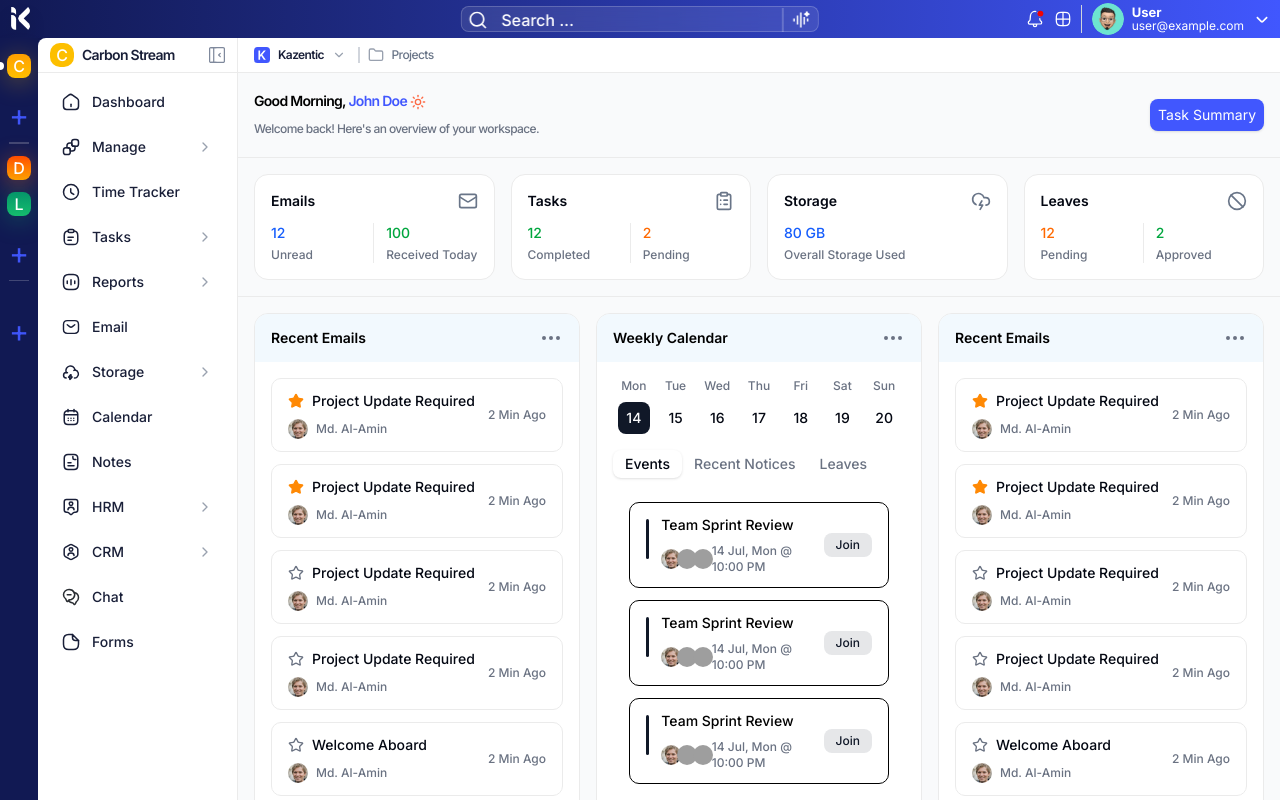
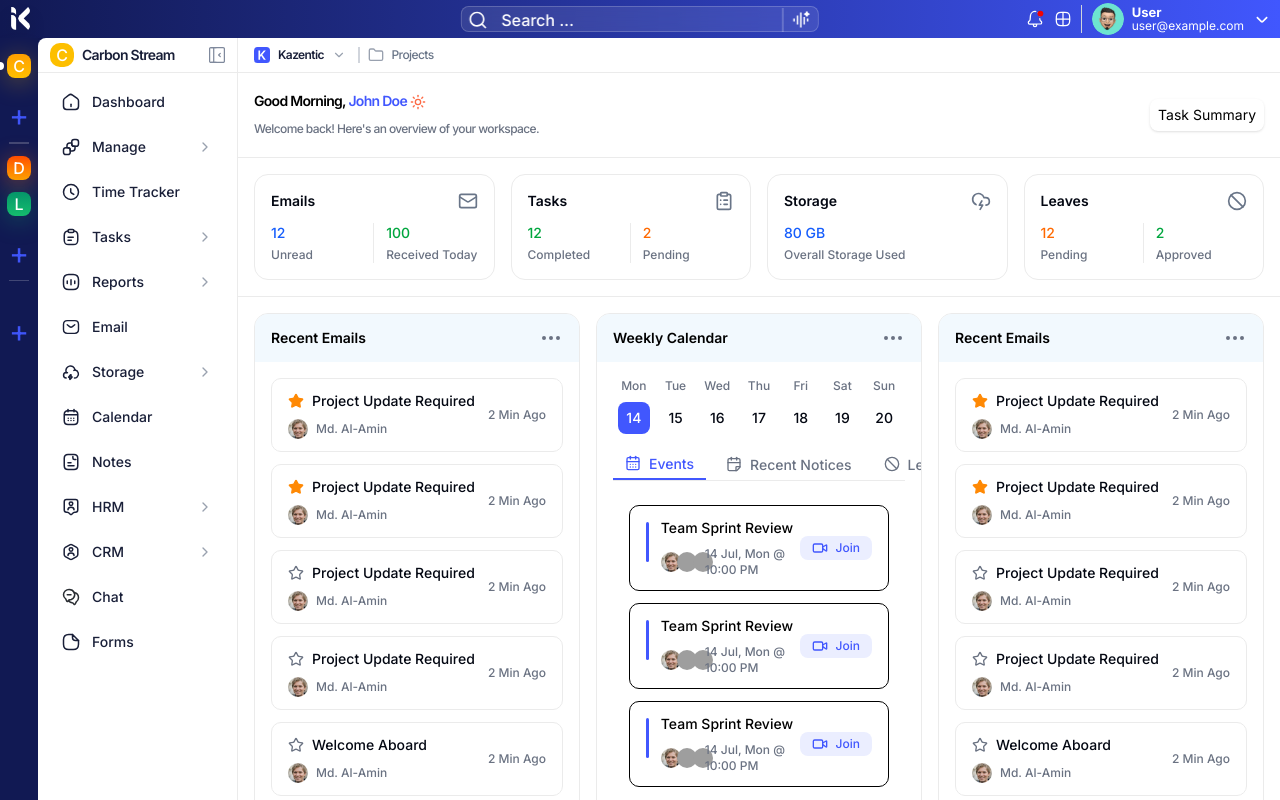
Before and after one commit to Shamiul-alim/KazenticV2, a Next.js app: page /dashboard in a window 1280 px wide. Shown: the top 800 px of the page. Built offline with nearby package versions, Linux system fonts and the light colour scheme; grey boxes are pictures that could not be loaded.

Commit message:
feat(dashboard): Update Dashboard styles and components; add new color variables for dashboard theme

```diff
--- a/src/app/(application)/dashboard/page.tsx
+++ b/src/app/(application)/dashboard/page.tsx
@@ -5,26 +5,21 @@
 import { StatsCard } from "@/components/dashboard/stats-card";
 import { Button } from "@/components/ui/Button";
 import { Tabs, TabsContent, TabsList, TabsTrigger } from "@/components/ui/tabs";
-import { cn } from "@/lib/utils";
-import { Ban, ClipboardList, CloudLightning, Ellipsis, Mail, Sun } from "lucide-react";
-import { useState } from "react";
+import { Ban, CalendarDays, CalendarFold, ClipboardList, CloudLightning, Ellipsis, Mail, Sun } from "lucide-react";
 
 enum TABS {
     EVENTS = "events",
     NOTICES = "notices",
     LEAVES = "leaves",
 }
-type Tab = (typeof TABS)[keyof typeof TABS]
 
 export default function Dashboard() {
-    const [activeTab, setActiveTab] = useState<Tab>(TABS.EVENTS)
     return (
-        <section className='flex flex-col bg-primary-foreground h-full overflow-scroll'>
+        <section className='flex flex-col bg-primary-dashboard-foreground h-full overflow-scroll'>
             <div className="p-4 flex items-center justify-between border-b border-b-border">
                 <div className="space-y-1">
                     <h1 className="text-sm font-semibold leading-6 tracking-[-0.05em] align-middle">
-                        {/* TODO: text-primary should be the color of text-btn-primary */}
-                        Good Morning, <span className="text-btn-primary">John Doe</span> <Sun className="inline-block w-4 h-4" color="#FD6A45" />
+                        Good Morning, <span className="text-primary-dashboard">John Doe</span> <Sun className="inline-block w-4 h-4" color="#FD6A45" />
                     </h1>
                     <p className="text-xs font-medium leading-6 tracking-[-0.05em] align-middle text-muted-foreground">
                         Welcome back! Here's an overview of your workspace.
@@ -129,7 +124,7 @@
                                     <div key={day} className="flex justify-center">
                                         <span
                                             className={`flex h-8 w-8 items-center justify-center rounded-md text-sm font-medium ${i === 0
-                                                ? "bg-primary text-primary-foreground"
+                                                ? "bg-primary-dashboard text-primary-dashboard-foreground"
                                                 : "text-foreground"
                                                 }`}
                                         >
@@ -156,12 +151,12 @@
                                             onClick={() => setActiveTab(tab.id as Tab)}
                                             className={cn(
                                                 "relative pb-3 transition",
-                                                active ? "text-primary" : "text-muted-foreground"
+                                                active ? "text-primary-dashboard" : "text-muted-foreground"
                                             )}
                                         >
                                             {tab.label}
                                             {active && (
-                                                <span className="absolute inset-x-0 -bottom-px h-0.5 bg-primary" />
+                                                <span className="absolute inset-x-0 -bottom-px h-0.5 bg-primary-dashboard" />
                                             )}
                                         </button>
                                     )
@@ -173,20 +168,23 @@
                             className="w-full p-4"
                         >
                             {/* Tabs header */}
-                            <TabsList className="h-auto bg-transparent p-0" variant="line">
+                            <TabsList className="relative h-auto bg-transparent p-0" variant="line">
                                 <TabsTrigger value={TABS.EVENTS}>
+                                    <CalendarDays className="inline-block w-4 h-4 mr-2 mb-0.5 data-[state=active]:text-primary-dashboard" />
                                     Events
-                                    {/* <span className="absolute inset-x-0 -bottom-px h-0.5 bg-primary data-[state=inactive]:hidden" /> */}
+                                    <span className="absolute inset-x-0 -bottom-px h-0.5 bg-primary-dashboard opacity-0 data-[state=active]:opacity-100 group-data-[variant=default]:hidden" />
                                 </TabsTrigger>
 
                                 <TabsTrigger value={TABS.NOTICES}>
+                                    <CalendarFold className="inline-block w-4 h-4 mr-2 mb-0.5 data-[state=active]:text-primary-dashboard" />
                                     Recent Notices
-                                    {/* <span className="absolute inset-x-0 -bottom-px h-0.5 bg-primary data-[state=inactive]:hidden" /> */}
+                                    <span className="absolute inset-x-0 -bottom-px h-0.5 bg-primary-dashboard opacity-0 data-[state=active]:opacity-100 group-data-[variant=default]:hidden" />
                                 </TabsTrigger>
 
                                 <TabsTrigger value={TABS.LEAVES}>
+                                    <Ban className="inline-block w-4 h-4 mr-2 mb-0.5 data-[state=active]:text-primary-dashboard" />
                                     Leaves
-                                    {/* <span className="absolute inset-x-0 -bottom-px h-0.5 bg-primary data-[state=inactive]:hidden" /> */}
+                                    <span className="absolute inset-x-0 -bottom-px h-0.5 bg-primary-dashboard opacity-0 data-[state=active]:opacity-100 group-data-[variant=default]:hidden" />
                                 </TabsTrigger>
                             </TabsList>
                             <TabsContent value={TABS.EVENTS}>
--- a/src/app/globals.css
+++ b/src/app/globals.css
@@ -38,6 +38,8 @@
   --color-secondary: var(--secondary);
   --color-primary-foreground: var(--primary-foreground);
   --color-primary: var(--primary);
+  --color-primary-dashboard: var(--primary-dashboard);
+  --color-primary-dashboard-foreground: var(--primary-dashboard-foreground);
   --color-popover-foreground: var(--popover-foreground);
   --color-popover: var(--popover);
   --color-card-foreground: var(--card-foreground);
@@ -60,6 +62,8 @@
   --popover: oklch(1 0 0);
   --popover-foreground: oklch(0.13 0.028 261.692);
   --primary: oklch(0.21 0.034 264.665);
+  --primary-dashboard: oklch(0.5516 0.2457 269.99);
+  --primary-dashboard-foreground: oklch(1 0 0);
   --primary-foreground: oklch(0.985 0.002 247.839);
   --secondary: oklch(0.967 0.003 264.542);
   --secondary-foreground: oklch(0.21 0.034 264.665);
@@ -85,8 +89,6 @@
   --sidebar-accent-foreground: oklch(0.21 0.034 264.665);
   --sidebar-border: oklch(0.928 0.006 264.531);
   --sidebar-ring: oklch(0.707 0.022 261.325);
-  --btn-primary: oklch(0.5516 0.2457 269.99);
-  --btn-primary-foreground: oklch(1 0 0);
 }
 
 .dark {
@@ -122,8 +124,6 @@
   --sidebar-accent-foreground: oklch(0.985 0.002 247.839);
   --sidebar-border: oklch(1 0 0 / 10%);
   --sidebar-ring: oklch(0.551 0.027 264.364);
-  --btn-primary: oklch(0.5516 0.2457 269.99);
-  --btn-primary-foreground: oklch(1 0 0);
 }
 
 .hide-scrollbar {
--- a/src/components/dashboard/recent-items/calendar/calendar-event.tsx
+++ b/src/components/dashboard/recent-items/calendar/calendar-event.tsx
@@ -1,3 +1,4 @@
+import { Video } from "lucide-react"
 import Image from "next/image"
 
 export function CalendarEvent() {
@@ -5,7 +6,7 @@
         <div className="flex items-center justify-between rounded-lg border px-4 py-3">
             <div className="flex items-start gap-3">
                 {/* Left indicator */}
-                <span className="mt-1 h-10 w-1 rounded-full bg-primary" />
+                <span className="mt-1 h-10 w-1 rounded-full bg-primary-dashboard" />
 
                 <div className="space-y-2">
                     <p className="text-sm font-medium">Team Sprint Review</p>
@@ -21,8 +22,8 @@
                 </div>
             </div>
 
-            <button className="flex items-center gap-2 rounded-md bg-primary/10 px-3 py-1 text-xs font-medium text-primary">
-                Join
+            <button className="flex items-center gap-2 rounded-md bg-primary-dashboard/10 px-3 py-1 text-xs font-medium text-primary-dashboard">
+                <Video className="w-4 h-4" /> Join
             </button>
         </div>
     )
--- a/src/components/ui/tabs.tsx
+++ b/src/components/ui/tabs.tsx
@@ -4,19 +4,36 @@
 import * as TabsPrimitive from "@radix-ui/react-tabs"
 
 import { cn } from "@/lib/utils"
+import { cva, VariantProps } from "class-variance-authority"
 
+const tabsListVariants = cva(
+  "inline-flex items-center justify-center text-sm",
+  {
+    variants: {
+      variant: {
+        default:
+          "h-9 rounded-lg bg-muted p-1 text-muted-foreground",
+
+        line:
+          "h-auto w-full justify-start gap-2 border-b border-b-border bg-transparent p-0 text-muted-foreground",
+      },
+    },
+    defaultVariants: {
+      variant: "default",
+    },
+  }
+)
 const Tabs = TabsPrimitive.Root
 
 const TabsList = React.forwardRef<
   React.ElementRef<typeof TabsPrimitive.List>,
-  React.ComponentPropsWithoutRef<typeof TabsPrimitive.List>
->(({ className, ...props }, ref) => (
+  React.ComponentPropsWithoutRef<typeof TabsPrimitive.List> &
+  VariantProps<typeof tabsListVariants>
+>(({ className, variant, ...props }, ref) => (
   <TabsPrimitive.List
     ref={ref}
-    className={cn(
-      "inline-flex h-9 items-center justify-center rounded-lg bg-muted p-1 text-muted-foreground",
-      className
-    )}
+    data-variant={variant}
+    className={cn(tabsListVariants({ variant }), className)}
     {...props}
   />
 ))
@@ -29,7 +46,17 @@
   <TabsPrimitive.Trigger
     ref={ref}
     className={cn(
-      "inline-flex items-center justify-center whitespace-nowrap rounded-md px-3 py-1 text-sm font-medium ring-offset-background transition-all focus-visible:outline-none focus-visible:ring-2 focus-visible:ring-ring focus-visible:ring-offset-2 disabled:pointer-events-none disabled:opacity-50 data-[state=active]:bg-background data-[state=active]:text-foreground data-[state=active]:shadow",
+      // base
+      "relative inline-flex items-center justify-center whitespace-nowrap text-sm font-medium transition-all focus-visible:outline-none focus-visible:ring-2 focus-visible:ring-ring focus-visible:ring-offset-2 disabled:pointer-events-none disabled:opacity-50",
+
+      // DEFAULT
+      "data-[state=active]:bg-transparent data-[state=active]:text-primary-dashboard data-[state=active]:border-b data-[state=active]:border-b-2 data-[state=active]:border-primary-dashboard",
+      "px-3 py-1",
+
+      // LINE
+      "group-data-[variant=line]:rounded-none group-data-[variant=line]:px-0 group-data-[variant=line]:pb-3",
+      "group-data-[variant=line]:text-muted-foreground group-data-[variant=line]:data-[state=active]:text-primary",
+
       className
     )}
     {...props}
```
